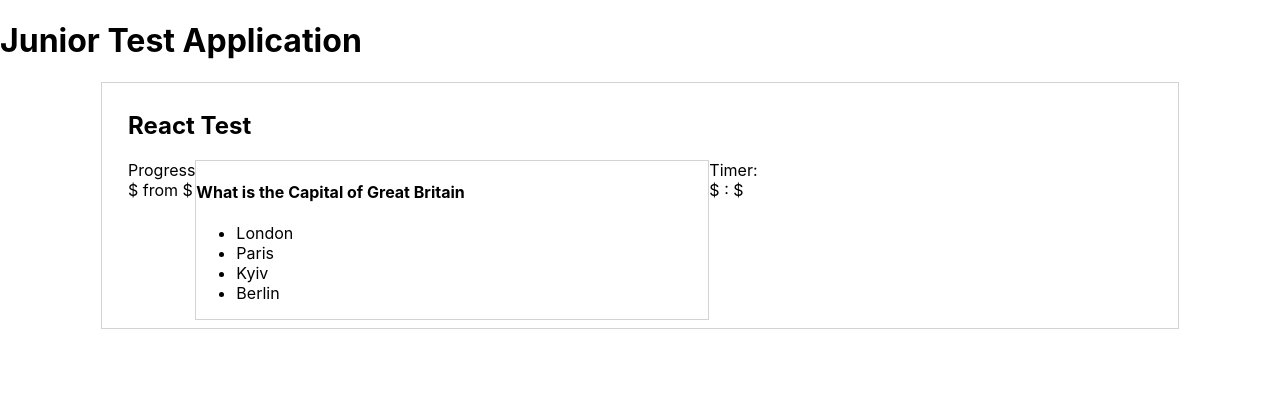
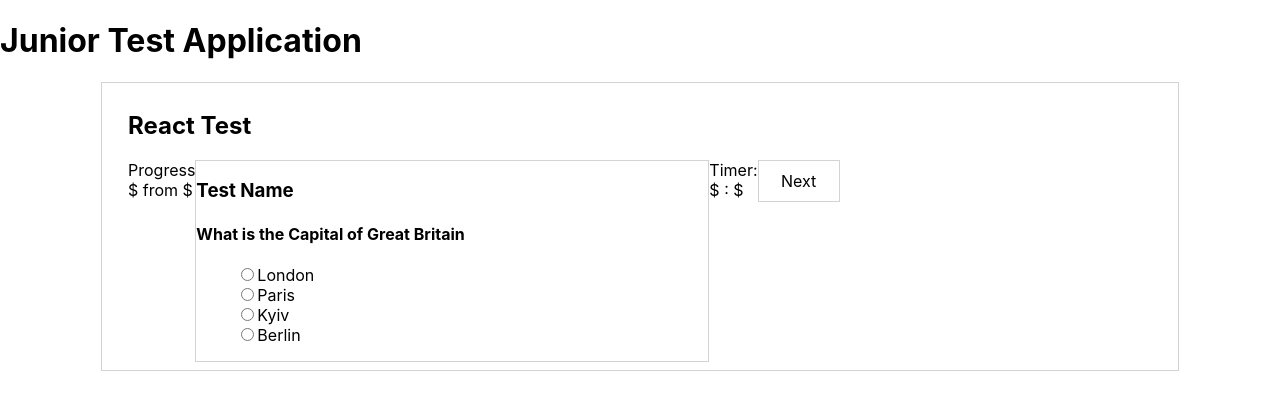
Before and after one commit to svetlanagaydey/Junior-Test-App, a React (Create React App) app: page / in a window 1280 px wide. Shown: the top 410 px of the page. Built offline with nearby package versions, Linux system fonts and the light colour scheme.

Commit message:
added radio-button and checkbox options

```diff
--- a/src/Components/TestComponent/TestComponent.css
+++ b/src/Components/TestComponent/TestComponent.css
@@ -3,6 +3,9 @@
     margin: 0 auto;
     border: 1px solid lightgrey;
     padding: 1vh 2vw ;
+}
+li {
+    list-style-type: none;
 }
 .test-card {
     min-height: 10vh;
@@ -21,3 +24,11 @@
     display: flex;
     flex-direction: column;
 }
+.next-question {
+    display: block;
+    width: 80px;
+    height: 40px;
+    border: 1px solid lightgray;
+    text-align: center;
+    line-height: 40px;
+}
--- a/src/Components/TestComponent/TestComponent.jsx
+++ b/src/Components/TestComponent/TestComponent.jsx
@@ -1,4 +1,4 @@
-import React from 'react';
+import React, { useState } from 'react';
 import './TestComponent.css';
 
 const testsList = [
@@ -10,13 +10,42 @@ const testsList = [
 				questionId: 1000,
 				questionText: 'What is the Capital of Great Britain',
 				options: ['London', 'Paris', 'Kyiv', 'Berlin'],
-				writeOptionInex: 0,
+				writeOptionInex: [0],
 			}
 		]
+	},
+	{
+		testName: 'Test Name',
+		testId: 124,
+		questions: [
+			{
+				questionId: 1001,
+				questionText: 'Сhoose the second and fourth option',
+				options: ['First', 'Second', 'Third', 'Fourth'],
+				writeOptionInex: [1, 3],
 			}
+		]
+	},
+	{
+		testName: 'Test Name',
+		testId: 125,
+		questions: [
+			{
+				questionId: 1002,
+				questionText: 'What is no food in the list?',
+				options: ['Tomato', 'Fish', 'Coca-Cola', 'Cucumber'],
+				writeOptionInex: [2],
+			}
+		]
+	},
 ]
 
 const TestComponent = () => {
+	const [currentQuestion, setCurrentQuestion] = useState(0);
+	const toNext = () => {
+		setCurrentQuestion(currentQuestion + 1);
+	}
+
 	return (
 		<div className='test-page'>
 			<h2>React Test</h2>
@@ -27,16 +56,29 @@ const TestComponent = () => {
 				</div>
 
 				<div className='test-card'>
-									<h3>{testsList.testName}</h3>
-									{testsList[0].questions.map((quest) => {
+					<h3>{testsList[currentQuestion].testName}</h3>
+					{testsList[currentQuestion].questions.map((quest) => {
 						return (
 							<div key={quest.questionId}>
 								<h4>{quest.questionText}</h4>
 								<ul className='questionsList'>
 									{quest.options.map((answer, index) => {
+
+										if (quest.writeOptionInex.length===1) {
 											return (
-														<li key={index} className='answer'>{answer}</li>
+												<li key={index} className='answer'>
+													<input type="radio" id={index} name='radio'/>
+													<label htmlFor={index}>{answer}</label>
+												</li>
 											)
+										} else if (quest.writeOptionInex.length>1) {
+											return (
+												<li key={index} className='answer'>
+													<input type="checkbox" id={index}/>
+													<label htmlFor={index}>{answer}</label>
+												</li>
+											)
+										}
 									})}
 								</ul>
 							</div>
@@ -48,6 +90,9 @@ const TestComponent = () => {
 						<span>Timer:</span>
 						<span>$ : $</span>
 				</div>
+				<div className='next-question' onClick={toNext}>
+						<span>Next</span>
+				</div>
 			</div>
 		</div>
 	)
```
Also changed, not shown: src/index.css (line endings or trailing spaces). Lines whose indentation alone changed are shown as unchanged.
